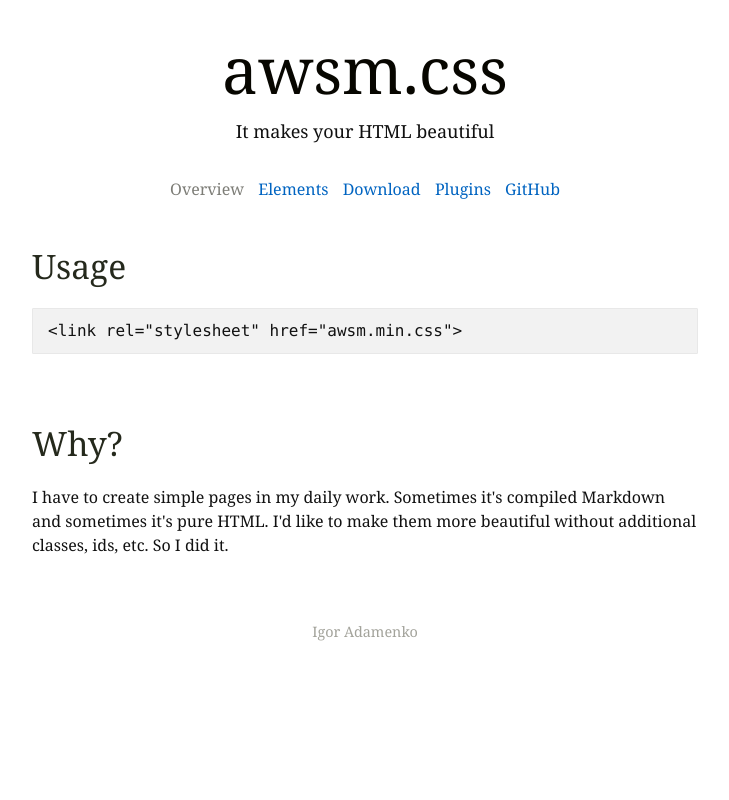
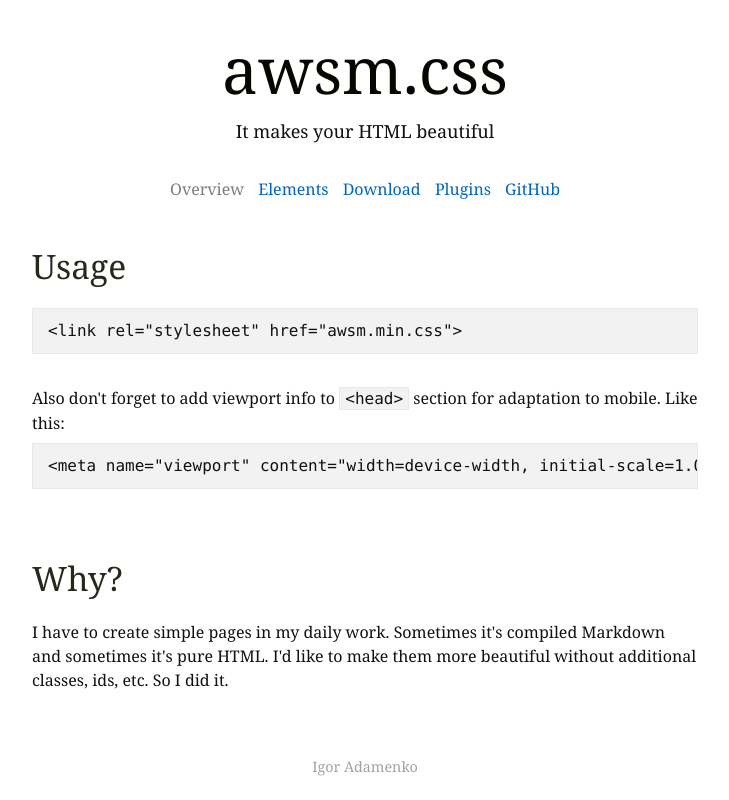
Before and after one commit to schollz/awsm.css, a website: page dev/example/index.html in a window 1280 px wide. Shown: the whole page, without its empty margins (275-1004 px from the left). Drawn offline with nearby package versions, Linux system fonts and the light colour scheme; files that its build step writes are made by us from their sources.

Commit message:
add viewport info

```diff
--- a/dev/example/index.html
+++ b/dev/example/index.html
@@ -22,6 +22,9 @@
 		<section>
 			<h2>Usage</h2>
 			<pre><code>&lt;link rel="stylesheet" href="awsm.min.css"&gt;</code></pre>
+			<br>
+			<p>Also don't forget to add viewport info to <code>&lt;head&gt;</code> section for adaptation to mobile. Like this:</p>
+			<pre><code>&lt;meta name="viewport" content="width=device-width, initial-scale=1.0"&gt;</code></pre>
 		</section>
 
 		<section>
```
Also changed, not shown: example/index.html (+3 -0 lines).
